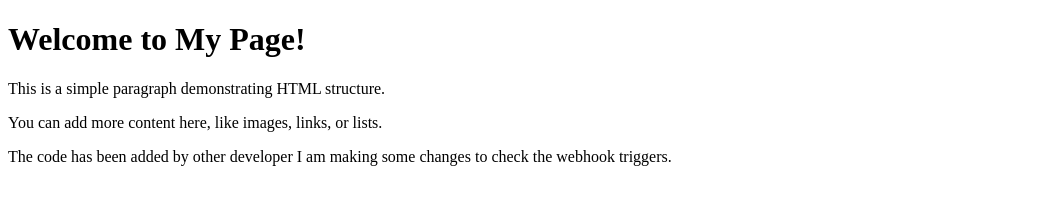
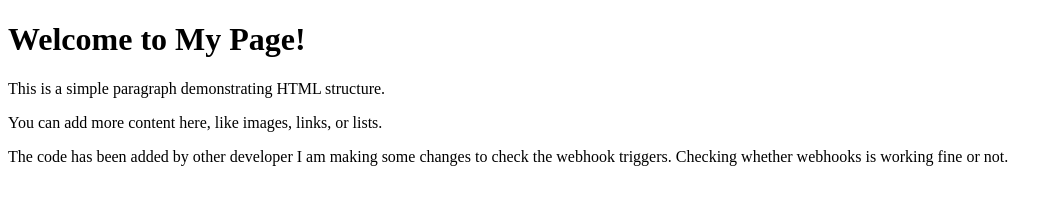
Before and after one commit to belikeaffu/MyFirstRepo, a plain HTML site: page index.html in a window 1280 px wide. Shown: the whole page, without its empty margins (0-1058 px from the left). Drawn offline with Linux system fonts and the light colour scheme.

Commit message:
Update index.html

```diff
--- a/index.html
+++ b/index.html
@@ -12,3 +12,4 @@
 
 The code has been added by other developer
 I am making some changes to check the webhook triggers.
+Checking whether webhooks is working fine or not.
```
